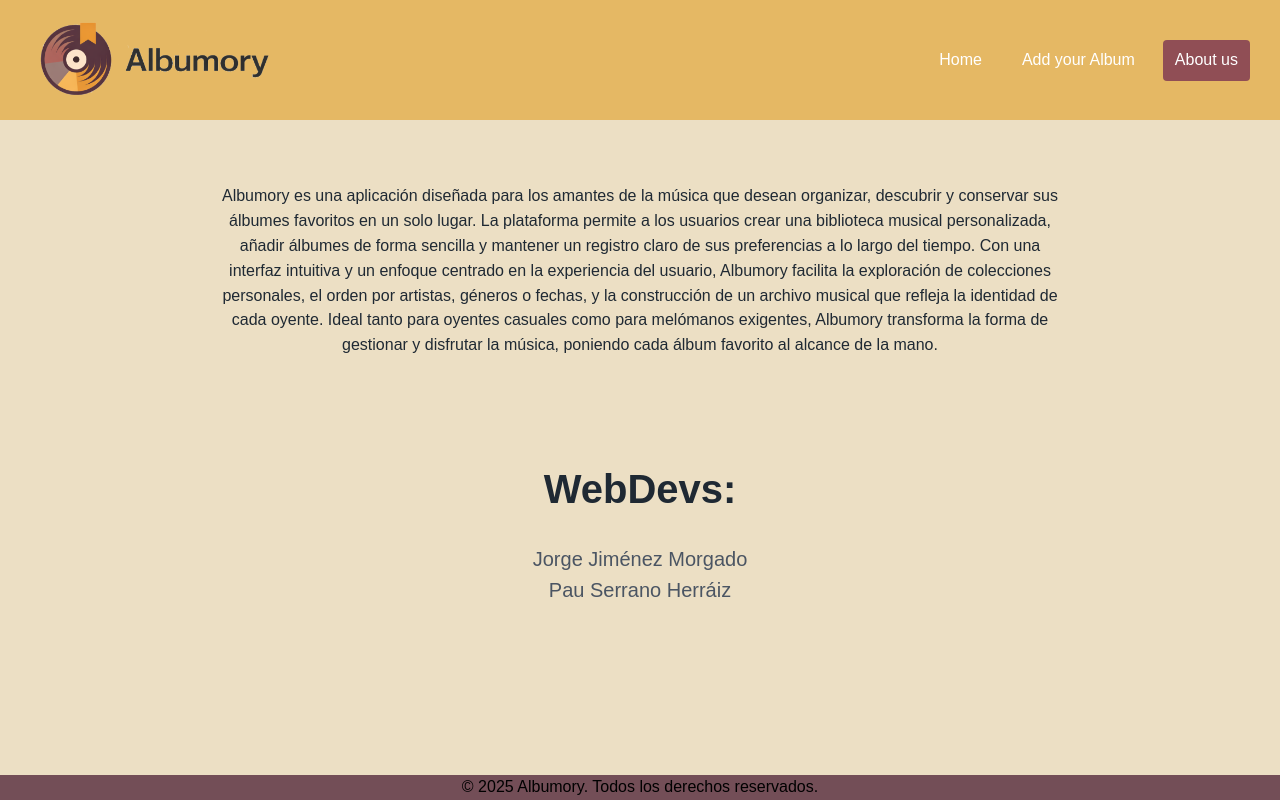
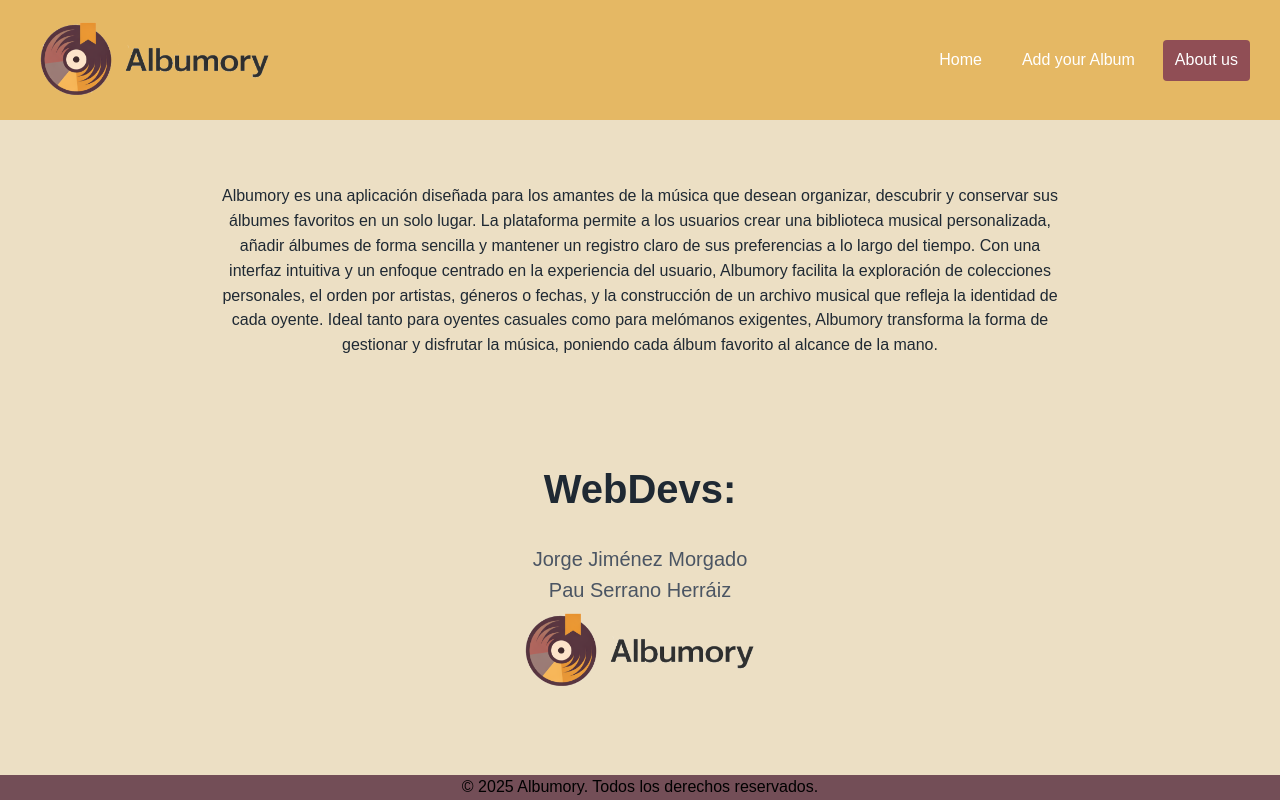
Before and after one commit to Music-App-Developers/react-music-app, a React (Vite) app: page /acercade in a window 1280 px wide. Built offline with nearby package versions, Linux system fonts and the light colour scheme.

Commit message:
add Albumory Logo in AboutPage

```diff
--- a/src/pages/AcercaDe.jsx
+++ b/src/pages/AcercaDe.jsx
@@ -1,4 +1,5 @@
 import "../pages/AboutPage.css"
+import logo from "../images/albumory-logo.png"
 
 
 function AcerdaDe() {
@@ -15,6 +16,9 @@ function AcerdaDe() {
             <br />
             <a className="about-subtitle" href="https://github.com/PauSerranoHerraiz">Pau Serrano Herráiz</a>
         </div>
+        <div>
+            <img className = "logo"src={logo} alt="" />
+        </div>
         </div>
 
     )
```
